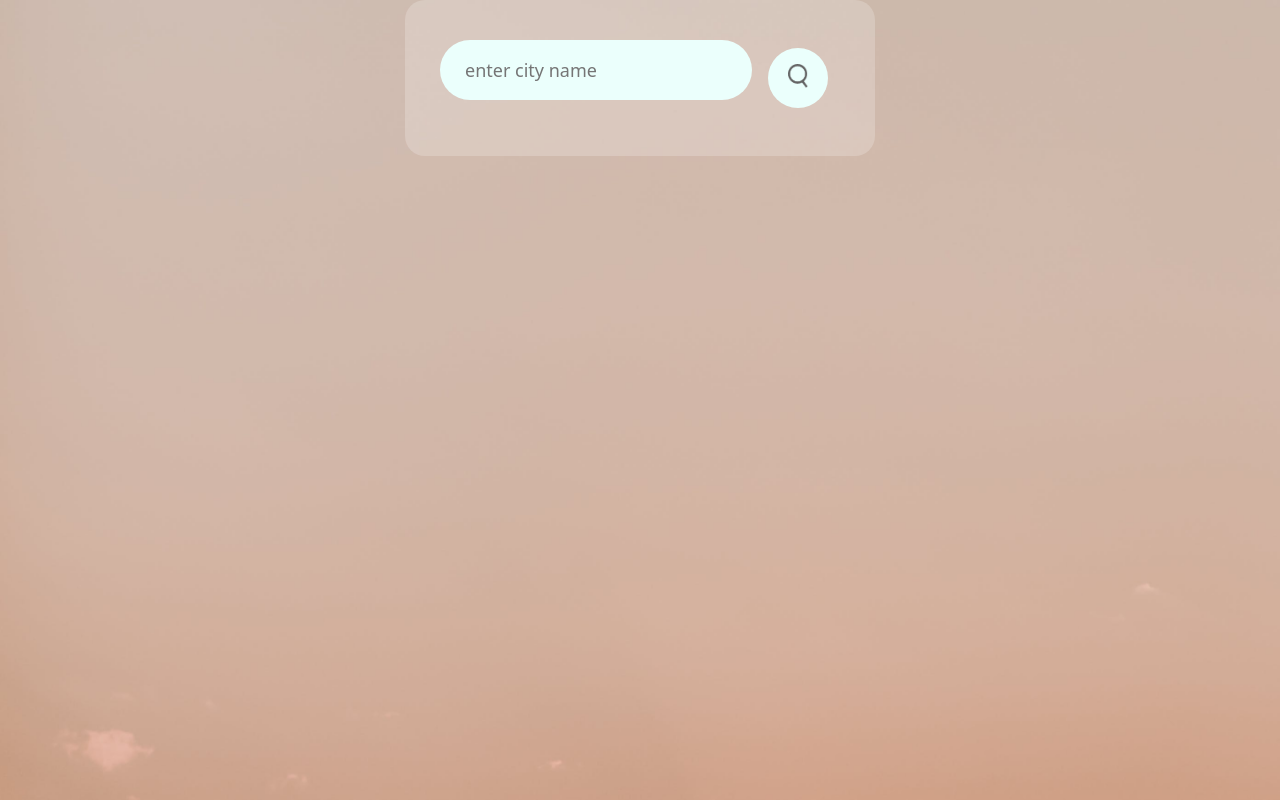
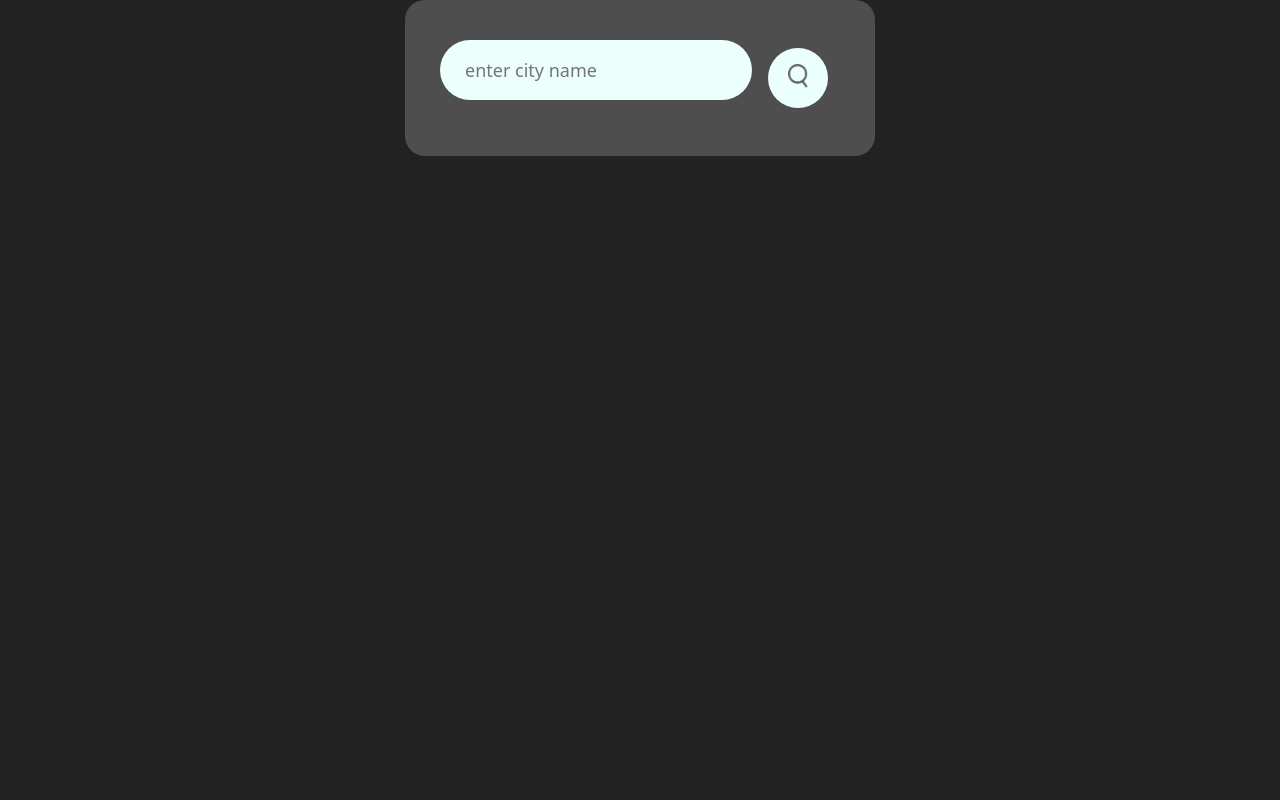
Before and after one commit to Darshan181002/weather, a plain HTML site: page index.html in a window 1280 px wide. Drawn offline with Linux system fonts and the light colour scheme.

Commit message:
Add files via upload

```diff
--- a/style.css
+++ b/style.css
@@ -7,8 +7,8 @@
 
 body{
     background-color:#222;
-    background-image: url('pexels-pixabay-209831.jpg');
-    background-size: 100%;
+    /* background-image: url('weather\ for\ responsive.jpg');
+    background-size: 100%; */
 }
 
 .card{
@@ -119,21 +119,24 @@ body{
 }
 
 /* Responsive styles */
+
 @media screen and (min-width: 768px) {
+
+
     .card {
         width: 70%;
         margin-top: 0%;
     }
+
 }
 
 /* CSS for search */
 
 body{
     background-color:#222;
-    background-image: url('weather\ for\ responsive.jpg');
-    background-size: 130%;
+    /* background-image: url('weather\ for\ responsive.jpg');
+    background-size: 50%; */
 }
-
 
 
 .my_search {
```
